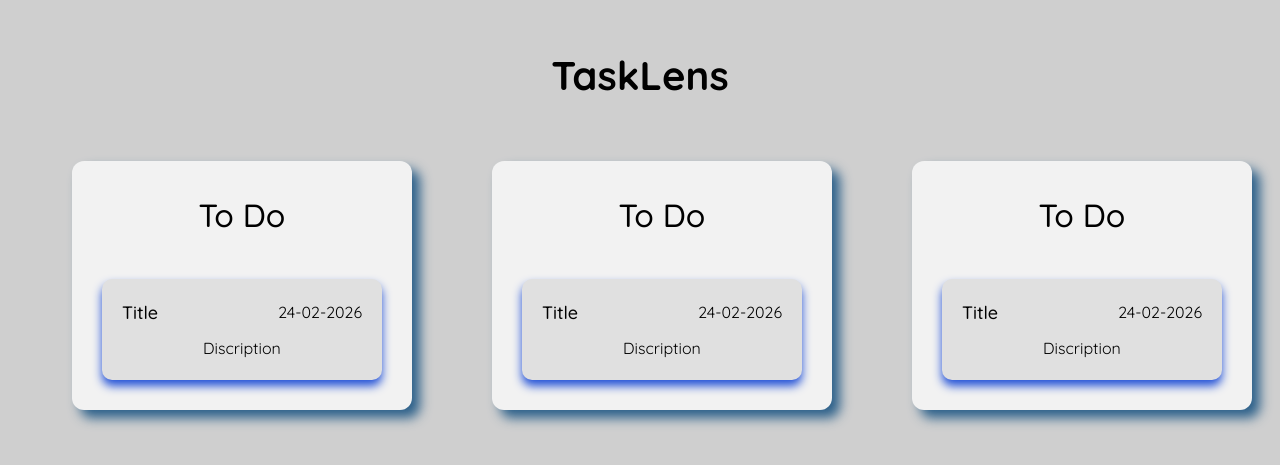
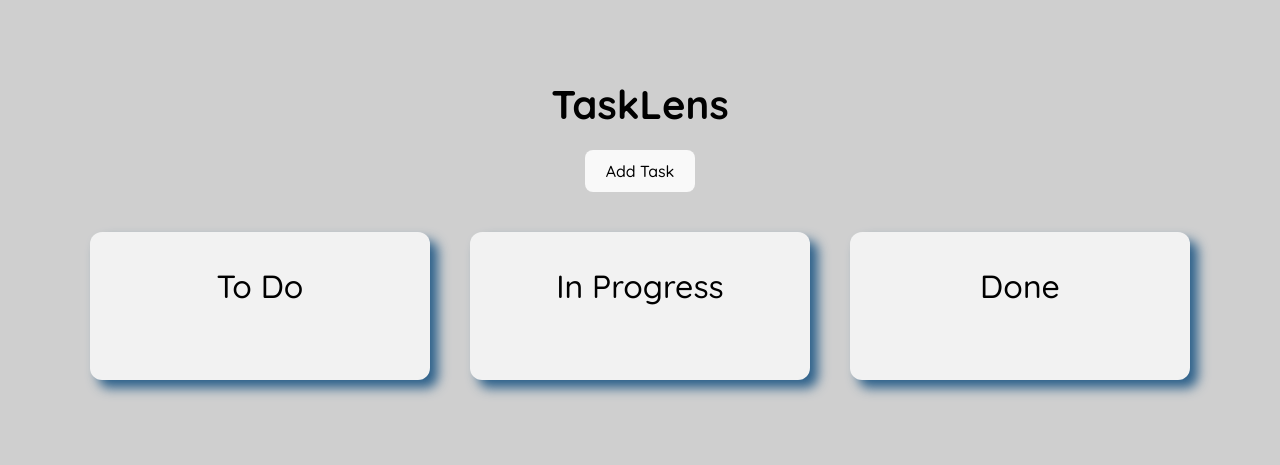
Before and after one commit to fleur-t/Tech-Challenge, a React (Vite) app: page / in a window 1280 px wide. Shown: the part 153-618 px from the top of the page. Built offline with nearby package versions, Linux system fonts and the light colour scheme.

Commit message:
added 3 lists to see the status and you can add tasks to the to do list

```diff
--- a/src/App.css
+++ b/src/App.css
@@ -7,9 +7,12 @@
 
 .Header{
   display: flex;
+  flex-direction: column;
   justify-content: center;
   align-items: center;
   position: sticky;
+  top: 0;
+  z-index: 100;
 }
 
 .Title {
@@ -28,4 +31,6 @@
 
 .card{
   display: flex;
+  flex-direction: column;
+  gap: 10px ;
 }
--- a/src/App.jsx
+++ b/src/App.jsx
@@ -3,18 +3,46 @@ import './App.css'
 import Card from './components/card'
 
 function App() {
-  const [count, setCount] = useState(0)
+  const [tasks, setTasks] = useState([])
+
+  const addTask = () => {
+    const newTask = {
+      id: Date.now(),
+      title: 'New Task',
+      Date: new Date().toLocaleDateString(),
+      description: 'Task description'
+    }
+
+    setTasks([...tasks, newTask])
+  }
 
   return (
     <>
       <div className="Header">
         <h1 className='Title'>TaskLens</h1>
+        <div className="add-task">
+        <button className='add-button' onClick={addTask}>Add Task</button>
       </div>
-      <div className="card">
-        <Card />
-        <Card />
-        <Card />
       </div>
+      <div className="board-wrapper">
+        <div className="board-container">
+          <h1 className="board-title">To Do</h1>
+          <div className="card">
+            {tasks.map(task => (
+            <Card key={task.id} task={task} />
+            ))}
+          </div>
+          </div>
+          <div className='board-container'>
+            <h1 className="board-title">In Progress</h1>
+          </div>
+          <div className='board-container'>
+            <h1 className="board-title">Done</h1>
+          </div>
+
+      </div>
+
+
     </>
   )
 }
--- a/src/components/card.jsx
+++ b/src/components/card.jsx
@@ -4,19 +4,18 @@ import '../styles/card.css';
 function Card() {
     return (
         <>
-        <div className="board-wrapper">
+        {/* <div className="board-wrapper">
             <div className="board-container">
-                <h1 className="board-title">To Do</h1>
-
+                <h1 className="board-title">To Do</h1> */}
                 <div className="task">
                     <div className="task-header">
                             <h2>Title</h2>
-                            <p>24-02-2026</p>
+                            <p>Date</p>
                     </div>
                 <p>Discription</p>
                 </div>
-            </div>
-        </div>
+            {/* </div>
+        </div> */}
         </>
     )
 }
--- a/src/styles/card.css
+++ b/src/styles/card.css
@@ -4,7 +4,6 @@
     padding: 0;
 }
 
-/* Center everything */
 body {
     background-color: #cfcfcf;
     display: flex;
@@ -13,7 +12,6 @@ body {
     height: 100vh;
 }
 
-/* Big white container */
 .board-container {
     background-color: #f2f2f2;
     width: 340px;
@@ -23,7 +21,6 @@ body {
     box-shadow: 8px 8px 12px #2C608A;
 }
 
-/* Title */
 .board-title {
     text-align: center;
     margin-bottom: 40px;
@@ -31,17 +28,13 @@ body {
     color: black;
 }
 
-/* Small task card */
 .task {
     background-color: #e0e0e0;
     padding: 20px;
     border-radius: 10px;
-
-    /* Blue shadow effect */
-    box-shadow: 0 6px 10px #2352D7;
+    width: 100%;
 }
 
-/* Header (Title + Date same row) */
 .task-header {
     display: flex;
     justify-content: space-between;
```
